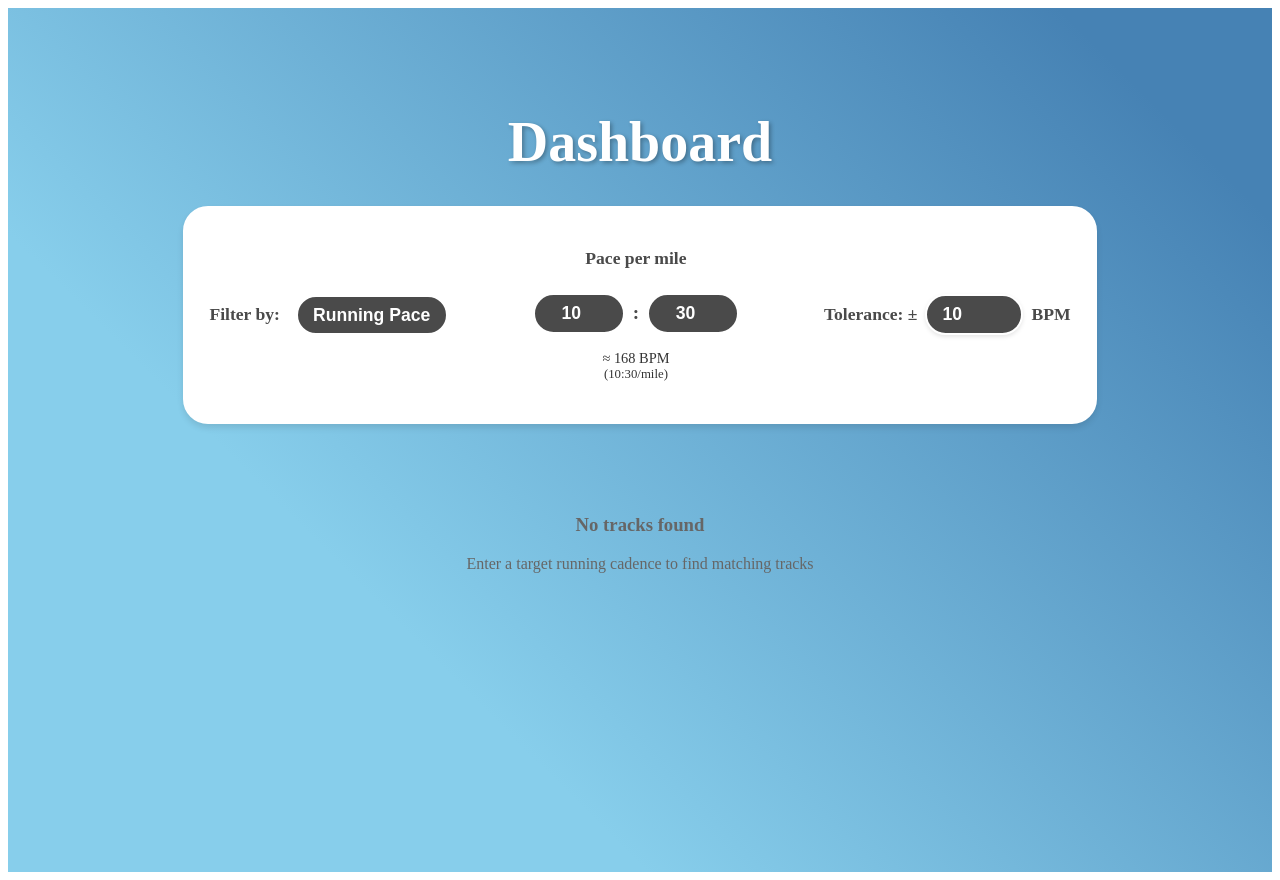
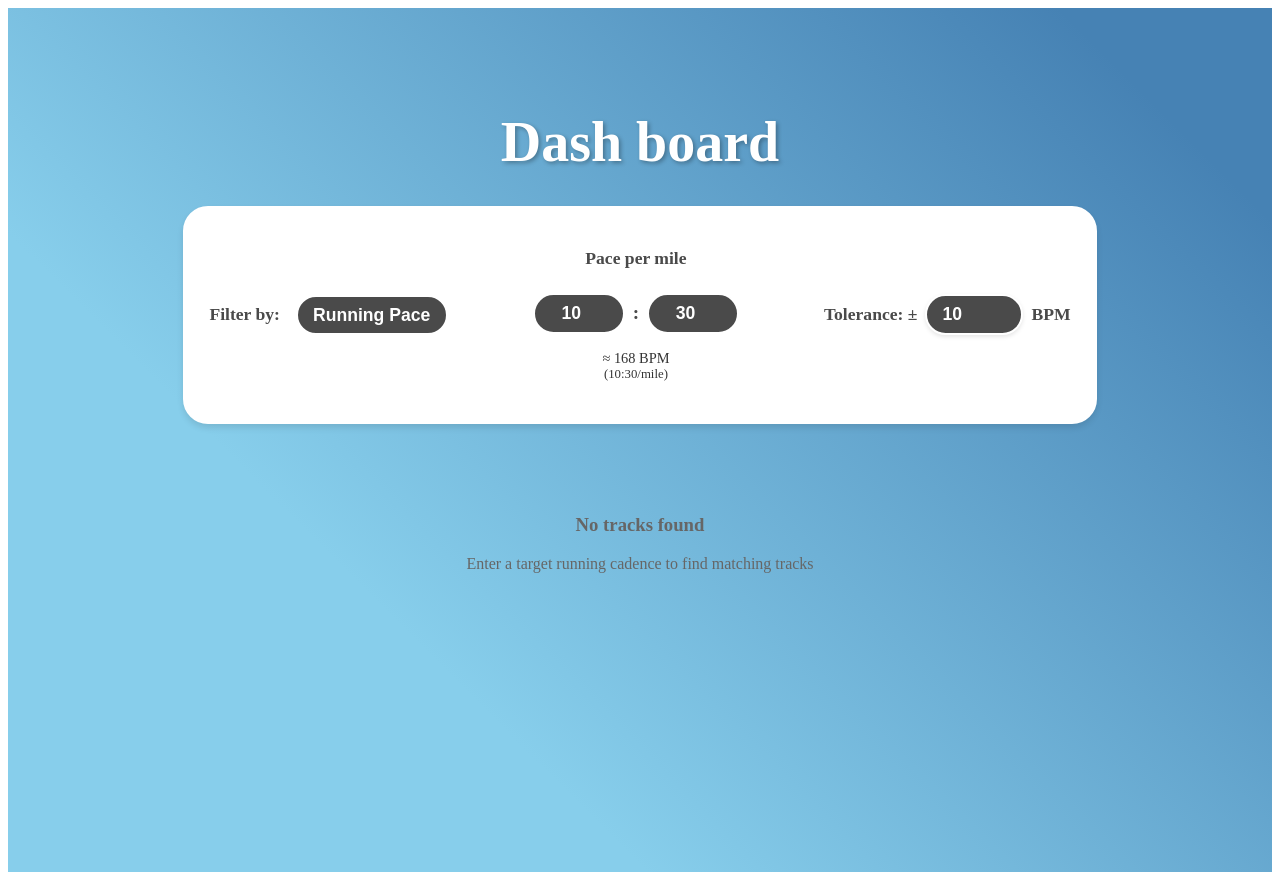
Before and after one commit to seanmorisoli/Paceify, a React (Vite) app in the folder client/: page /dashboard in a window 1280 px wide. Built offline with nearby package versions, Linux system fonts and the light colour scheme.

Commit message:
Update Dashboard.jsx

```diff
--- a/client/src/pages/Dashboard.jsx
+++ b/client/src/pages/Dashboard.jsx
@@ -160,7 +160,7 @@ const Dashboard = () => {
             fontWeight: 'bold',
           }}
         >
-          Dashboard
+          Dash board
         </h1>
 
         {/* Filter Controls Section */}
```
